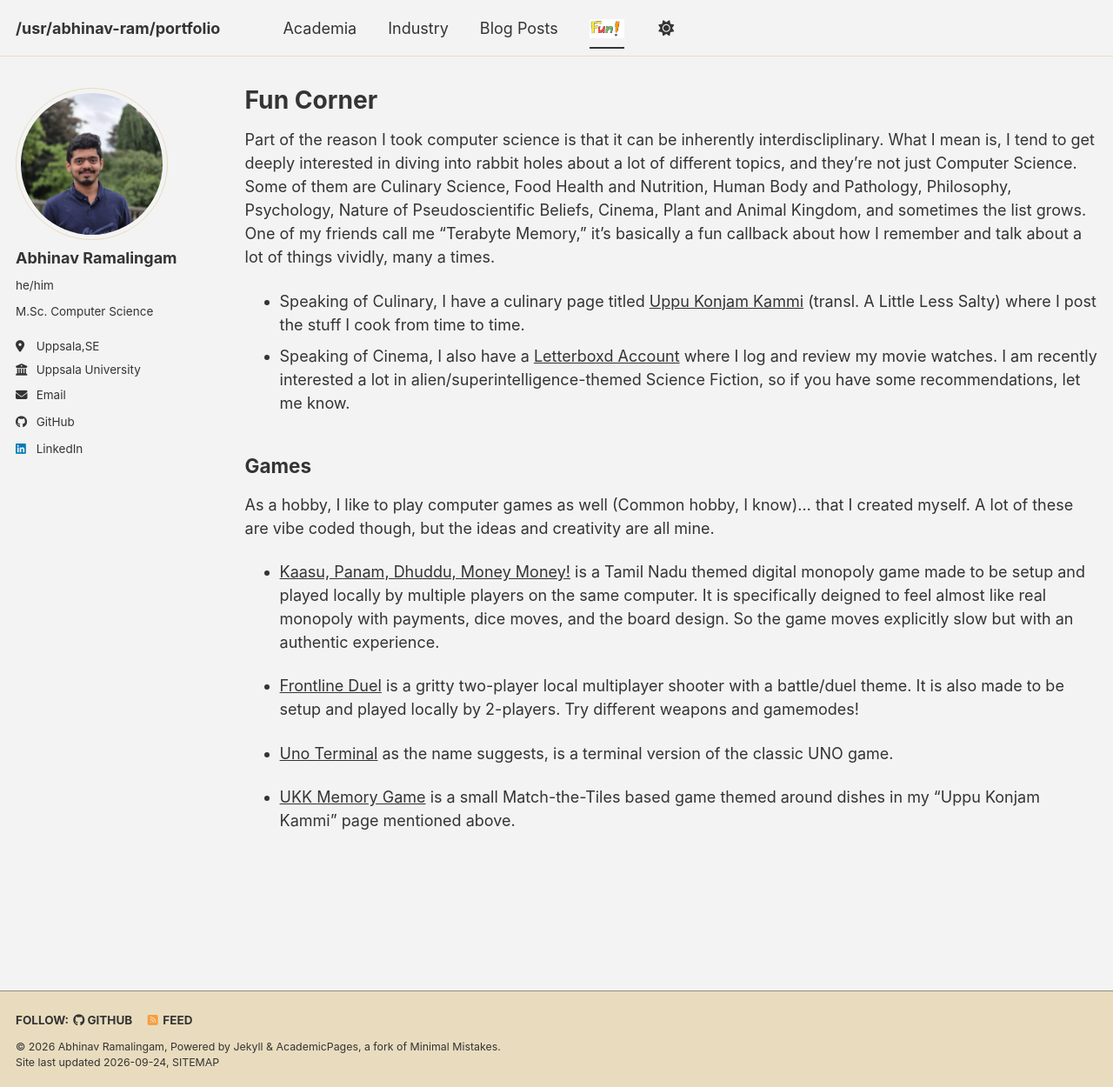
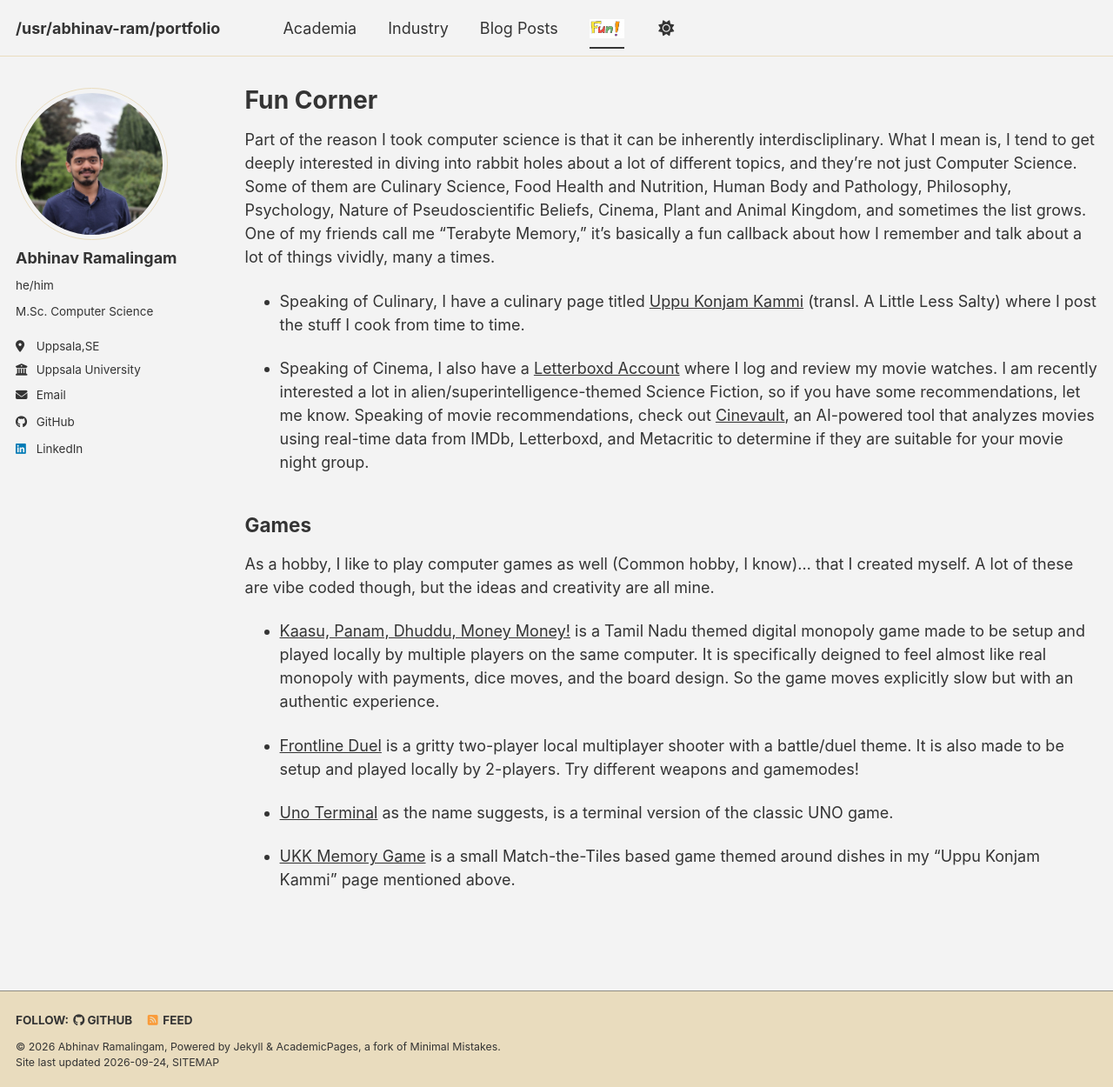
Before and after one commit to Abhinav-Ram/Abhinav-Ram.github.io, a Jekyll site: the page built from _pages/fun-corner.md, in a window 1280 px wide and 1250 px high. Shown: the whole window at 87% size. Built offline with Jekyll 4.4.1, drawn with Linux system fonts in a browser that asks for light colours; a style sheet for code colours, icons or effects is not loaded.

Commit message:
cinevault

```diff
--- a/_pages/fun-corner.md
+++ b/_pages/fun-corner.md
@@ -11,7 +11,8 @@ Part of the reason I took computer science is that it can be inherently interdis
 
 
 - Speaking of Culinary, I have a culinary page titled [Uppu Konjam Kammi](https://instagram.com/uppukonjamkammi) (transl. A Little Less Salty) where I post the stuff I cook from time to time.
-- Speaking of Cinema, I also have a [Letterboxd Account](https://letterboxd.com/AbhinavRam/) where I log and review my movie watches. I am recently interested a lot in alien/superintelligence-themed Science Fiction, so if you have some recommendations, let me know.
+
+- Speaking of Cinema, I also have a [Letterboxd Account](https://letterboxd.com/AbhinavRam/) where I log and review my movie watches. I am recently interested a lot in alien/superintelligence-themed Science Fiction, so if you have some recommendations, let me know. Speaking of movie recommendations, check out [Cinevault](https://github.com/Abhinav-Ram/CineVault), an AI-powered tool that analyzes movies using real-time data from IMDb, Letterboxd, and Metacritic to determine if they are suitable for your movie night group.
 
 ## Games
 As a hobby, I like to play computer games as well (Common hobby, I know)... that I created myself. A lot of these are vibe coded though, but the ideas and creativity are all mine.
```
